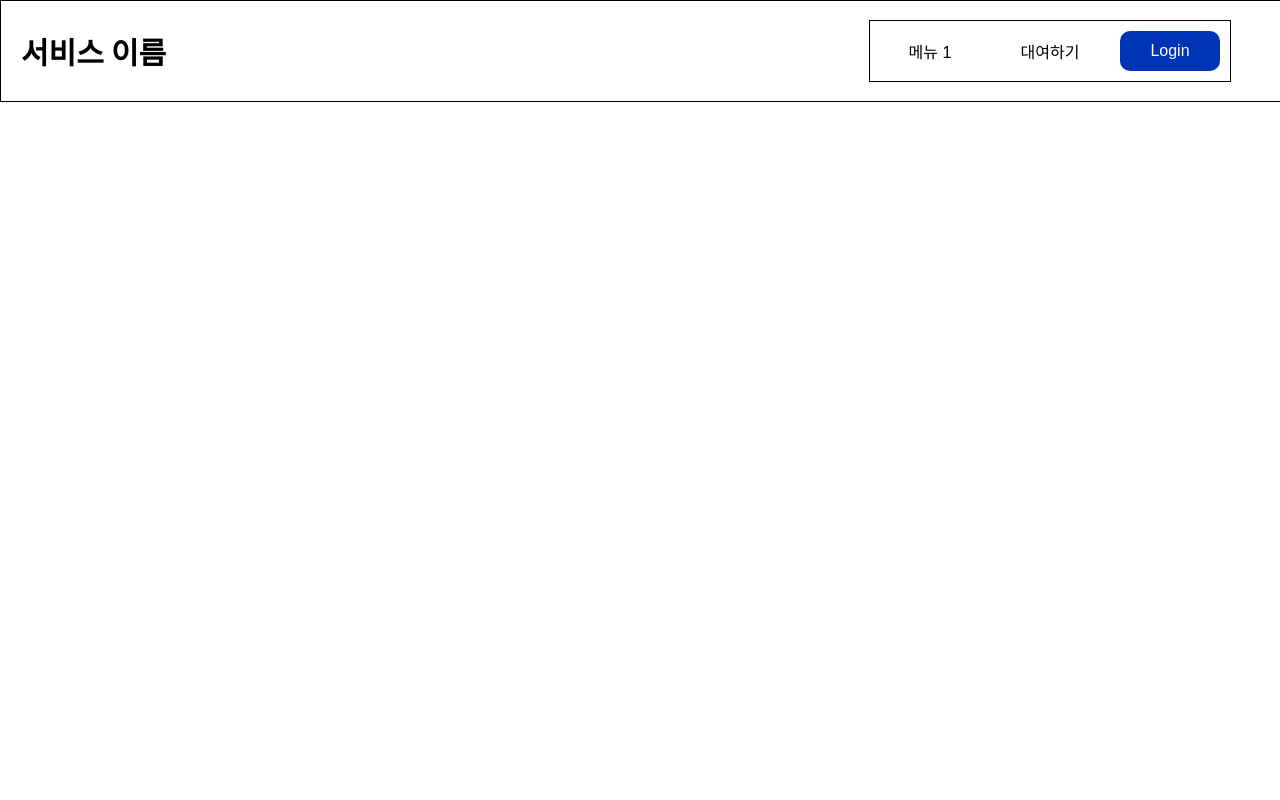
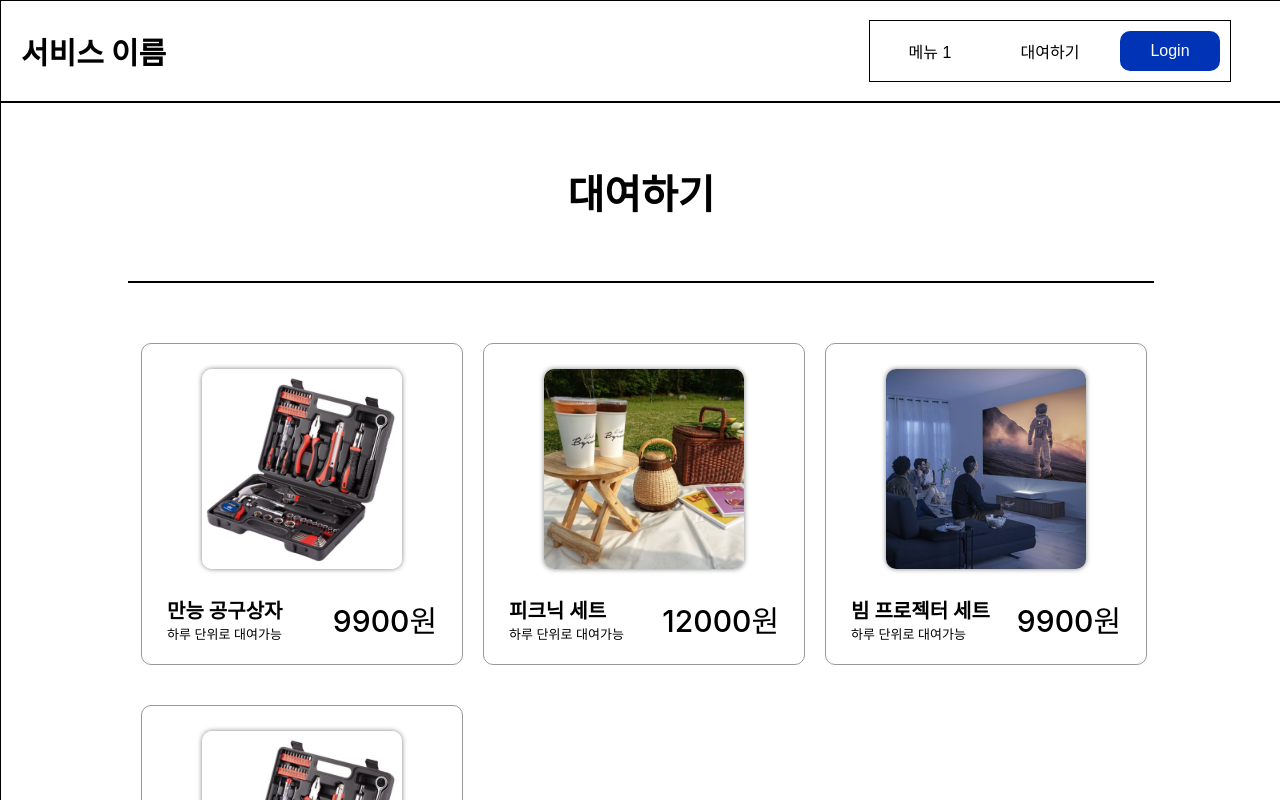
Before and after one commit to codingbird1234/HiSeoMoon_TodayRental, a React (Create React App) app: page /rental in a window 1280 px wide. Shown: the top 800 px of the page. Built offline with nearby package versions, Linux system fonts and the light colour scheme.

Commit message:
대여하기 구현

```diff
--- a/src/App.js
+++ b/src/App.js
@@ -7,6 +7,7 @@ import LoginPage from './page/LoginPage';
 import BasicPage from './page/BasicPage';
 import SignUpPage from './page/SignUpPage';
 import MyPage from './page/MyPage';
+import RentalPage from './page/RentalPage';
 
 function App() {
   const [isLogin, setIsLogin] = useState(false);
@@ -28,6 +29,10 @@ function App() {
             />
             <Route path="/signup" element={<SignUpPage></SignUpPage>} />
             <Route path="/mypage" element={<MyPage></MyPage>} />
+            <Route
+              path="/rental"
+              element={<RentalPage isLogin={isLogin}></RentalPage>}
+            />
           </Routes>
         </Body>
       </Window>
--- a/src/component/TopBar.js
+++ b/src/component/TopBar.js
@@ -19,13 +19,16 @@ function TopBar({ isLogin, setIsLogin }) {
   const goToMyPage = () => {
     navigate('/mypage');
   };
+  const goToRentalPage = () => {
+    navigate('/rental');
+  };
   return (
     <TopBarBox>
       <ServiceName onClick={goToHomePage}>서비스 이름</ServiceName>
       <Container>
         <MenuBox>
           <MenuButton>메뉴 1</MenuButton>
-          <MenuButton>대여하기</MenuButton>
+          <MenuButton onClick={goToRentalPage}>대여하기</MenuButton>
           {isLogin && <MenuButton onClick={goToMyPage}>마이페이지</MenuButton>}
           <LoginButton onClick={goToLoginPage}>
             {isLogin ? 'Logout' : 'Login'}
--- a/src/page/MyPage/component/Product.js
+++ b/src/page/MyPage/component/Product.js
@@ -73,10 +73,3 @@ const Address = styled.h5`
   font-weight: 500;
   margin: 0px;
 `;
-
-const MiniSeperator = styled.div`
-  width: 800px;
-  height: 1px;
-  background-color: #999;
-  margin: 10px 0px;
-`;
--- a/src/page/MyPage/component/ProductList.js
+++ b/src/page/MyPage/component/ProductList.js
@@ -11,11 +11,24 @@ function ProductList() {
       howMany: '3',
       productImage: '/images/tools.png',
     },
+    {
+      productName: '만능 공구상자',
+      rentalTerm: '2021-09-01 ~ 2021-09-30',
+      address: '대구광역시 북구 대학로 80',
+      rentalCost: '총 30000원',
+      howMany: '3',
+      productImage: '/images/tools.png',
+    },
   ];
   return (
     <ProductsContainer>
       {products.map((product) => {
-        return <Product product={product}></Product>;
+        return (
+          <div>
+            <Product product={product}></Product>
+            <MiniSeperator></MiniSeperator>
+          </div>
+        );
       })}
     </ProductsContainer>
   );
@@ -34,3 +47,10 @@ const ProductsContainer = styled.div`
   gap: 20px;
   margin: 40px 0px;
 `;
+
+const MiniSeperator = styled.div`
+  width: 800px;
+  height: 1px;
+  background-color: #999;
+  margin: 10px 0px;
+`;
--- /dev/null
+++ b/src/page/RentalPage/component/Product.js
@@ -0,0 +1,86 @@
+import { styled } from 'styled-components';
+
+function Product({ product }) {
+  return (
+    <ProductBox>
+      <ProductImage src={product.productImage}></ProductImage>
+      <ProductInfo>
+        <Container>
+          <ProductName>{product.productName}</ProductName>
+          <RentalTermStandard>
+            {product.rentalTermStandard} 단위로 대여가능
+          </RentalTermStandard>
+        </Container>
+        <RentalCost>{product.rentalCost}원</RentalCost>
+      </ProductInfo>
+    </ProductBox>
+  );
+}
+
+export default Product;
+
+const ProductBox = styled.div`
+  width: 300px;
+  height: 300px;
+  border: 1px solid #999;
+  border-radius: 10px;
+  display: flex;
+  flex-direction: column;
+  justify-content: center;
+  align-items: center;
+  //box-shadow: 0 0px 10px rgba(0, 0, 0, 1);
+  padding: 10px;
+  //margin: 10px;
+`;
+
+const ProductImage = styled.img`
+  width: 200px;
+  height: 200px;
+  border-radius: 10px;
+  margin: 15px;
+  box-shadow: 0 0px 5px rgba(0, 0, 0, 0.5);
+`;
+
+const ProductInfo = styled.div`
+  width: 90%;
+  height: 100px;
+  //border: 1px solid black;
+  display: flex;
+  flex-direction: row;
+  justify-content: space-between;
+  align-items: center;
+  margin: 0px 15px;
+  padding: 0px 20px;
+  gap: 5px;
+`;
+
+const Container = styled.div`
+  display: flex;
+  flex-direction: column;
+  justify-content: center;
+  align-items: flex-start;
+`;
+
+const ProductName = styled.h3`
+  font-size: 20px;
+  font-weight: 600;
+  margin: 0px;
+`;
+
+const RentalCost = styled.h5`
+  font-size: 30px;
+  font-weight: 500;
+  margin: 0px;
+`;
+
+const Address = styled.h5`
+  font-size: 12px;
+  font-weight: 500;
+  margin: 0px;
+`;
+
+const RentalTermStandard = styled.h5`
+  font-size: 13px;
+  font-weight: 300;
+  margin: 0px;
+`;
--- /dev/null
+++ b/src/page/RentalPage/component/ProductList.js
@@ -0,0 +1,58 @@
+import { styled } from 'styled-components';
+import Product from './Product';
+
+function ProductList() {
+  const products = [
+    {
+      productName: '만능 공구상자',
+      rentalTermStandard: '하루',
+      remainProduct: 3,
+      address: '대구광역시 북구 대학로 80',
+      rentalCost: 9900,
+      productImage: '/images/tools.png',
+    },
+    {
+      productName: '피크닉 세트',
+      rentalTermStandard: '하루',
+      remainProduct: 3,
+      address: '대구광역시 북구 대학로 80',
+      rentalCost: 12000,
+      productImage: '/images/picnic_set.png',
+    },
+    {
+      productName: '빔 프로젝터 세트',
+      rentalTermStandard: '하루',
+      remainProduct: 3,
+      address: '대구광역시 북구 대학로 80',
+      rentalCost: 9900,
+      productImage: '/images/beam_projector.png',
+    },
+    {
+      productName: '만능 공구상자',
+      rentalTermStandard: '하루',
+      remainProduct: 3,
+      address: '대구광역시 북구 대학로 80',
+      rentalCost: 10000,
+      productImage: '/images/tools.png',
+    },
+  ];
+  return (
+    <ProductListBox>
+      {products.map((product) => {
+        return <Product product={product}></Product>;
+      })}
+    </ProductListBox>
+  );
+}
+
+export default ProductList;
+
+const ProductListBox = styled.div`
+  width: 1000px;
+  padding: 20px;
+  //border: 1px solid black;
+  display: grid;
+  grid-template-columns: repeat(3, 1fr);
+  gap: 20px;
+  row-gap: 40px;
+`;
--- /dev/null
+++ b/src/page/RentalPage/component/Rental.js
@@ -0,0 +1,38 @@
+import { styled } from 'styled-components';
+import ProductList from './ProductList';
+
+function Rental() {
+  return (
+    <RentalBox>
+      <Title>대여하기</Title>
+      <Seperator></Seperator>
+      <ProductList></ProductList>
+    </RentalBox>
+  );
+}
+
+export default Rental;
+
+const RentalBox = styled.div`
+  //width: 1000px;
+  height: 1000px;
+  //border: 1px solid black;
+  display: flex;
+  flex-direction: column;
+  //justify-content: center;
+  align-items: center;
+  //margin: 50px 0px;
+`;
+
+const Title = styled.h2`
+  font-size: 40px;
+  margin: 60px;
+`;
+
+const Seperator = styled.div`
+  width: 80vw;
+  height: 0px;
+  border: 1px solid black;
+  margin: 0px 10px;
+  margin-bottom: 40px;
+`;
--- /dev/null
+++ b/src/page/RentalPage/index.js
@@ -0,0 +1,22 @@
+import { styled } from 'styled-components';
+import Rental from './component/Rental';
+
+function RentalPage() {
+  return (
+    <RentalPageBox>
+      <Rental></Rental>
+    </RentalPageBox>
+  );
+}
+
+export default RentalPage;
+
+const RentalPageBox = styled.div`
+  width: 100%;
+  height: 100%;
+  border: 1px solid black;
+  display: flex;
+  flex-direction: row;
+  justify-content: center;
+  align-items: center;
+`;
```
Also changed, not shown: public/images/beam_projector.png (added), public/images/picnic_set.png (added).
